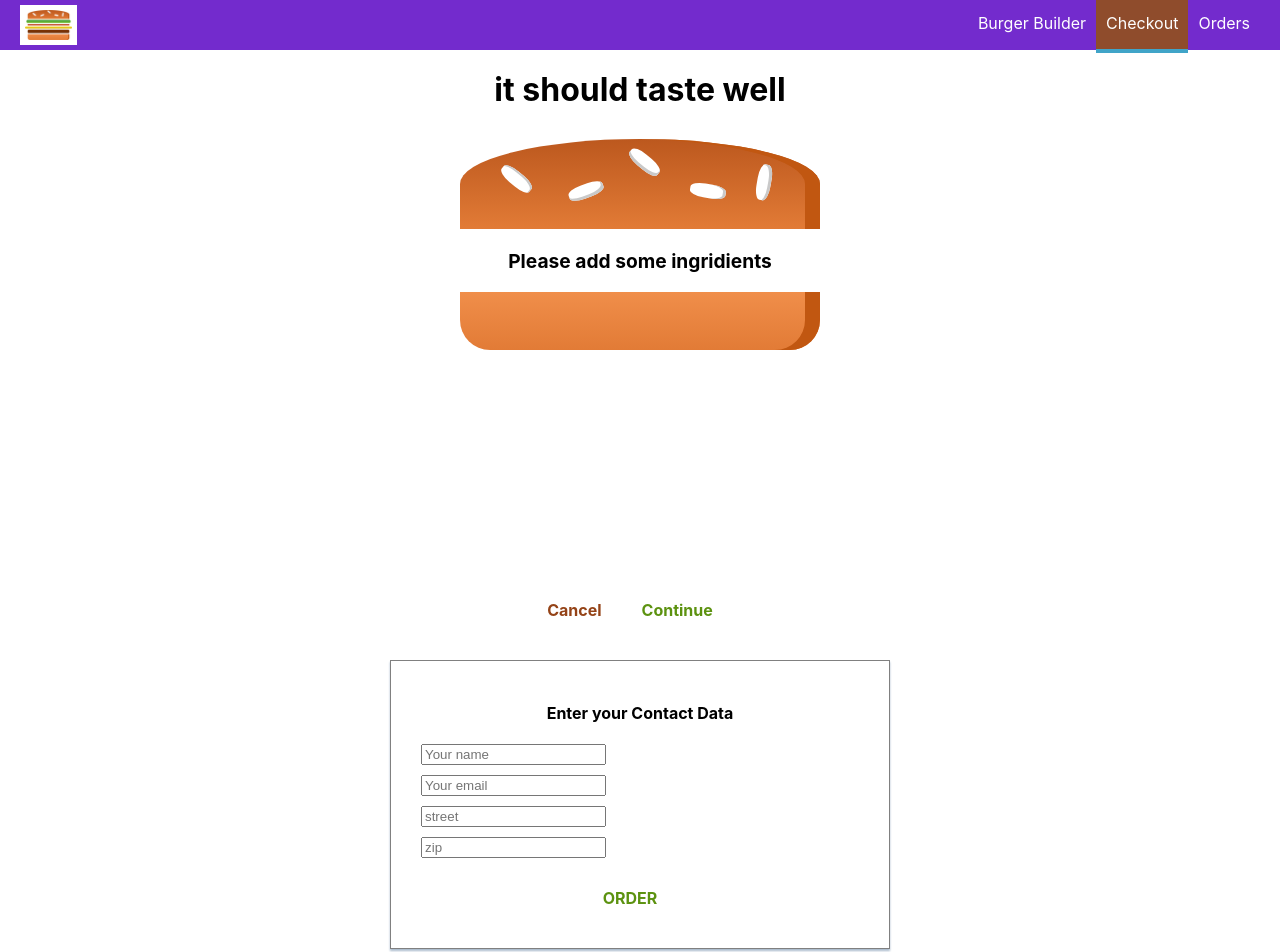
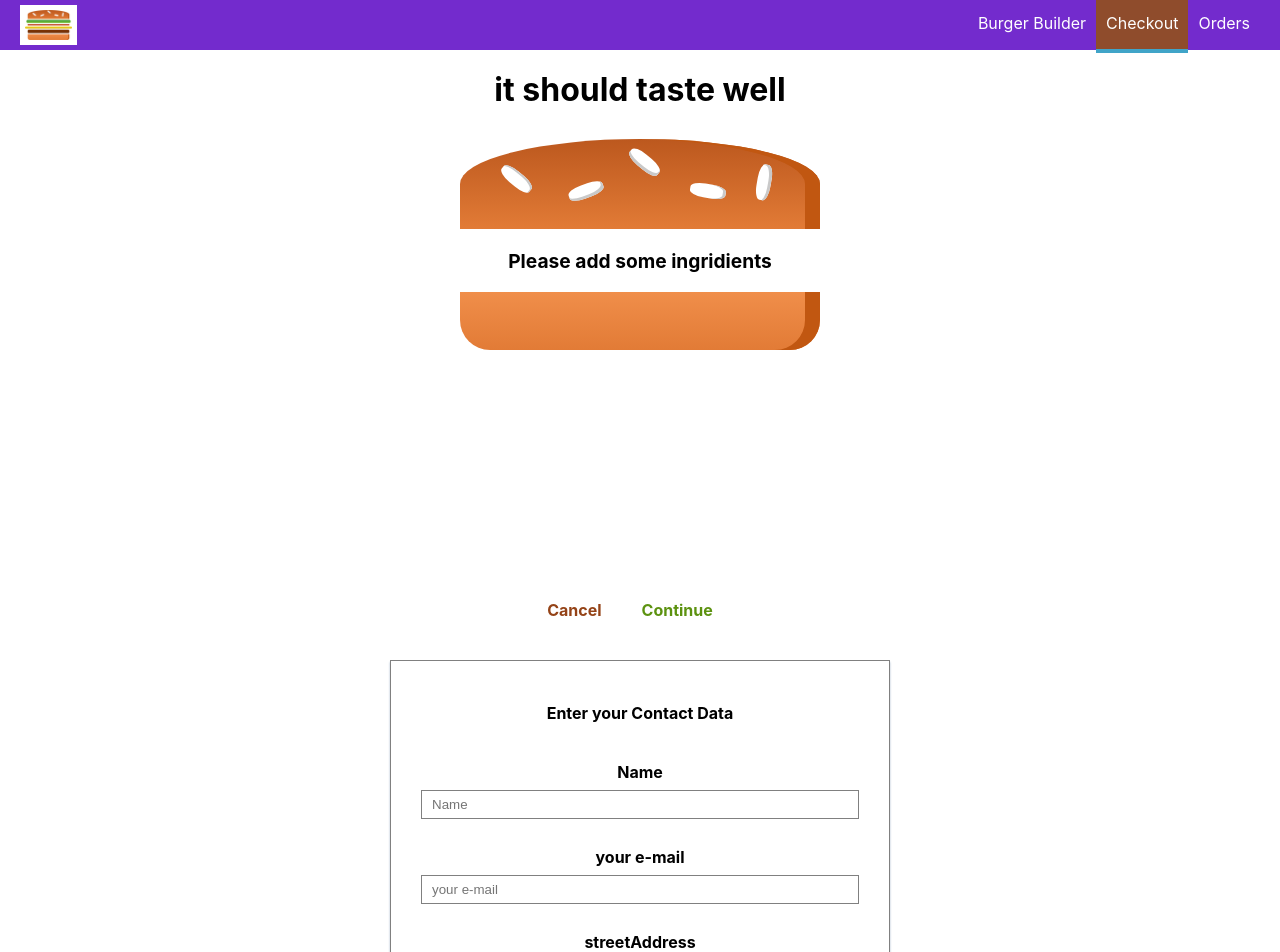
Before and after one commit to ivanKoretskyy/burger, a React (Create React App) app: page /checkout/contact-data in a window 1280 px wide. Shown: the top 952 px of the page. Built offline with nearby package versions, Linux system fonts and the light colour scheme.

Commit message:
add form submition

```diff
--- /dev/null
+++ b/src/components/UI/Input/Input.js
@@ -0,0 +1,43 @@
+import React from 'react';
+import classes from './Input.module.css';
+
+
+const input = (props) => {
+  let inputElement = null;
+  console.log(props.elementType)
+  switch (props.elementType) {
+    case ('input'):
+      inputElement = <input onChange={props.propsChange} className={classes.InputElement} {...props.elementConfig} value={props.value} />
+      break;
+
+    case ('textarea'):
+      inputElement = <textarea onChange={props.propsChange} className={classes.InputElement} {...props.elementConfig} value={props.value} />
+      break;
+    case ('select'):
+      inputElement = (
+        <select
+          className={classes.InputElement}
+          value={props.value}
+          onChange={props.propsChange}>
+          {props.elementConfig.options.map(option => (
+            <option key={option.value} value={option.value}> {option.displayValue}</option>
+          ))}
+        </select>);
+      break;
+    default:
+      inputElement = <input onChange={props.propsChange} className={classes.InputElement} {...props.elementConfig} value={props.value} />
+      break;
+  }
+
+
+  return(
+    <div className={classes.InputContainer}>
+    <label className={classes.Label}>{props.label}</label>
+      {inputElement}
+    </div>
+  );
+
+
+}
+
+export default input;
--- /dev/null
+++ b/src/components/UI/Input/Input.module.css
@@ -0,0 +1,24 @@
+.InputContainer {
+  width: 100%;
+  box-sizing: border-box;
+  padding: 10px
+
+}
+.Label {
+  font-weight: bold;
+  display: block;
+  margin: 8px;
+}
+.InputElement {
+  outline: none;
+  border: 1px solid grey;
+  background: white;
+  padding: 6px 10px;
+  display: block;
+  width: 100%;
+  box-sizing: border-box;
+}
+.InputElement:focus {
+  outline: none;
+  background-color: skyblue;
+}
--- a/src/containers/Checkout/ContactData/ContactData.js
+++ b/src/containers/Checkout/ContactData/ContactData.js
@@ -3,28 +3,65 @@ import classes from './ContactData.module.css';
 import Button from '../../../components/UI/Button/Button';
 import axiosOrder from '../../../axios-orders';
 import Spiner from '../../../components/UI/Spinner/Spinner';
+import Input from '../../../components/UI/Input/Input';
 
 class ContactData extends Component {
   alive;
   state = {
-    contact: {
-      name: 'Ivan',
-      email: 'ivan@ivan.com',
-      address: {
-        street: 'zhovkivska',
-        zipcode: '332233'
-      }
+    orderForm: {
+      name: {
+        elementType: 'input',
+        elementConfig: {
+          type: 'text',
+          placeholder: 'Name',
+
+        },
+        value: ''
+      },
+      email:{
+        elementType: 'input',
+        elementConfig: {
+          type: 'email',
+          placeholder: 'your e-mail',
+        },
+        value: ''
+      },
+
+        street: {
+          elementType: 'input',
+          elementConfig: {
+            type: 'text',
+            placeholder: 'streetAddress',
+          },
+          value: ''
+        },
+        deliveryMethod: {
+          elementType: 'select',
+          elementConfig: {
+           options: [
+             {value: 'fastest', displayValue: 'Fastes'},
+             {value: 'cheapest', displayValue: 'Cheapest'},
+           ]
+          },
+          value: 'fastest'
+        },
     },
     loading: false
   }
-  orderHandler(event) {
-    //event.preventDefault();
+  orderHandler = (event) => {
+    event.preventDefault();
 
    // this.setState({ loading: true });
+   const orderForm = {...this.state.orderForm};
+   const contact = {};
+   for(let el in orderForm) {
+     contact[el] = orderForm[el].value
+   }
+
     const data = {
       ingridients: this.props.ingridients,
       price: this.props.totalPrice,
-      customer: this.state.contact
+      customer: contact
     };
     console.log(this.alive);
     axiosOrder.post("/orders.json", data).then(
@@ -45,14 +82,38 @@ class ContactData extends Component {
     console.log('willUnmount Contact data');
     this.alive = false
   }
+  propsChangeHandler(event, element) {
+    const orderForm = {...this.state.orderForm};
+    const updatedElement = {...orderForm[element]};
+    orderForm[element] = updatedElement;
+    updatedElement.value = event.target.value;
+    this.setState({orderForm})
+  }
   render() {
+
+    const elements = Object.keys(this.state.orderForm).map(el => {
+      return {
+        id: el,
+        config: this.state.orderForm[el]
+      }
+    });
+    const inputs = elements.map(el => {
+      return (
+        <Input
+          key={el.id}
+          elementType={el.config.elementType}
+          elementConfig={el.config.elementConfig}
+          value={el.config.value}
+          label={el.config.elementConfig.placeholder}
+          propsChange={(event)=>this.propsChangeHandler(event,el.id )}/>
+      );
+    })
+
     let form = (
-      <form>
-      <input className={classes.Input} type="text" name="name" placeholder="Your name"/>
-      <input className={classes.Input} type="email" name="email" placeholder="Your email"/>
-      <input className={classes.Input} type="text" name="street" placeholder="street"/>
-      <input className={classes.Input} type="text" name="zip" placeholder="zip"/>
-      <Button type="button" btnType="Success" clicked={(e) => {e.preventDefault(); this.orderHandler()}}>ORDER</Button>
+      <form onSubmit={this.orderHandler}>
+     {inputs}
+
+      <Button inputtype="button" btnType="Success" clicked={this.orderHandler}>ORDER</Button>
     </form>
     );
     if (this.state.loading) {
```
